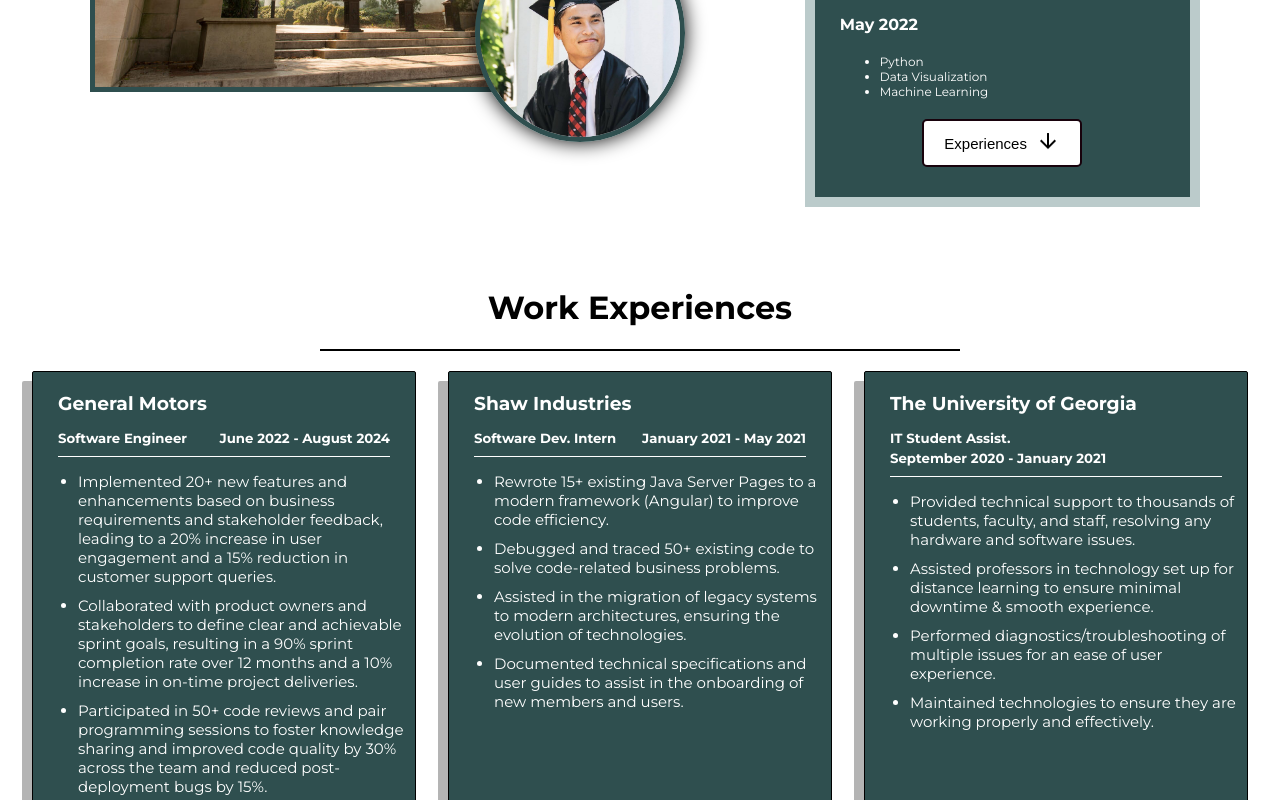
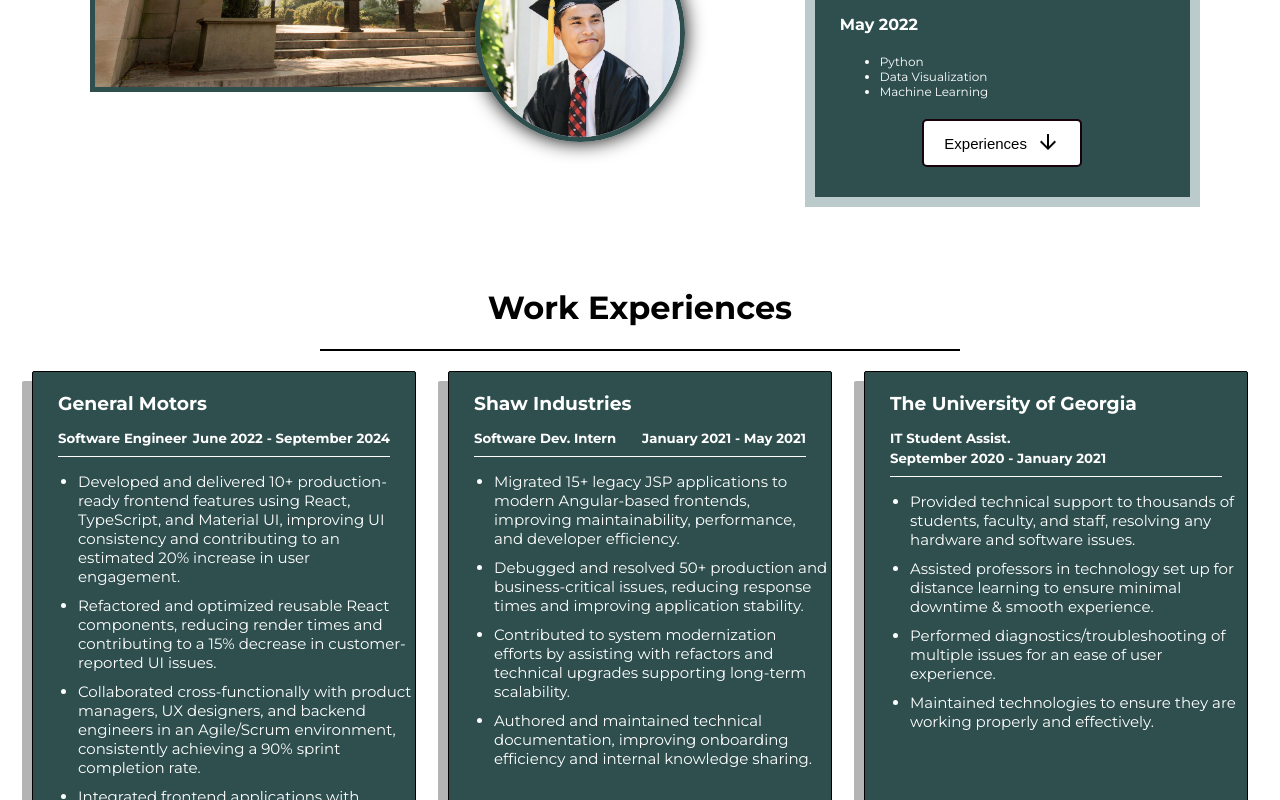
Before and after one commit to TangoCode99/react-practice, a React (Create React App) app: page / in a window 1280 px wide. Shown: the part 2000-2800 px from the top of the page. Built offline with nearby package versions, Linux system fonts and the light colour scheme.

Commit message:
condensed project section

```diff
--- a/src/components/about.jsx
+++ b/src/components/about.jsx
@@ -140,10 +140,10 @@
                             </ul>
                             <div className="link-div">
                                 {project.demoLink &&
-                                    <Link href={project.demoLink} className="link"><ArrowForwardIcon fontSize="small"/> Go to Live Demo</Link>
+                                    <Link href={project.demoLink} className="link"><ArrowForwardIcon fontSize="small" /> Go to Live Demo</Link>
                                 }
                                 {project.codeLink &&
-                                    <Link href={project.codeLink} className="link"><ArrowForwardIcon fontSize="small"/> Go to Code</Link>
+                                    <Link href={project.codeLink} className="link"><ArrowForwardIcon fontSize="small" /> Go to Code</Link>
                                 }
                             </div>
                         </div>
@@ -222,15 +222,34 @@
                         <h3>General Motors</h3>
                         <div className="role-sec">
                             <h5>Software Engineer</h5>
-                            <h5>June 2022 - August 2024</h5>
+                            <h5>June 2022 - September 2024</h5>
                         </div>
                         <div className="wrapper-info">
                             <ul>
-                                <li>Implemented 20+ new features and enhancements based on business requirements and stakeholder feedback, leading to a 20% increase in user engagement and a 15% reduction in customer support queries.</li>
-                                <li>Collaborated with product owners and stakeholders to define clear and achievable sprint goals, resulting in a 90% sprint completion rate over 12 months and a 10% increase in on-time project deliveries.</li>
-                                <li>Participated in 50+ code reviews and pair programming sessions to foster knowledge sharing and improved code quality by 30% across the team and reduced post-deployment bugs by 15%.</li>
-                                <li>Conducted unit testing and developed performance scripts to track the software's capability/stability as more users are on boarded to the app.</li>
-                                <li>Identified and fixed over 100+ bugs in the codebase, improving software stability and user experience by 25%.</li>
+                                <li>
+                                    Developed and delivered 10+ production-ready frontend features using React, TypeScript, and Material UI, improving
+                                    UI consistency and contributing to an estimated 20% increase in user engagement.
+                                </li>
+                                <li>
+                                    Refactored and optimized reusable React components, reducing render times and contributing to a 15% decrease in
+                                    customer-reported UI issues.
+                                </li>
+                                <li>
+                                    Collaborated cross-functionally with product managers, UX designers, and backend engineers in an Agile/Scrum
+                                    environment, consistently achieving a 90% sprint completion rate.
+                                </li>
+                                <li>
+                                    Integrated frontend applications with RESTful APIs, ensuring scalable data flow, error handling, and maintainable
+                                    architecture.
+                                </li>
+                                <li>
+                                    Supported performance and load testing initiatives using Apache JMeter, helping identify high-traffic API bottlenecks
+                                    and improve system reliability under peak load.
+                                </li>
+                                <li>
+                                    Conducted code reviews and pair programming, improving code quality, enforcing best practices, and contributing to a
+                                    15% reduction in post-deployment bugs.
+                                </li>
                             </ul>
                         </div>
                     </div>
@@ -242,10 +261,21 @@
                         </div>
                         <div className="wrapper-info">
                             <ul>
-                                <li>Rewrote 15+ existing Java Server Pages to a modern framework (Angular) to improve code efficiency.</li>
-                                <li>Debugged and traced 50+ existing code to solve code-related business problems.</li>
-                                <li>Assisted in the migration of legacy systems to modern architectures, ensuring the evolution of technologies.</li>
-                                <li>Documented technical specifications and user guides to assist in the onboarding of new members and users.</li>
+                                <li>
+                                    Migrated 15+ legacy JSP applications to modern Angular-based frontends, improving maintainability, performance,
+                                    and developer efficiency.
+                                </li>
+                                <li>
+                                    Debugged and resolved 50+ production and business-critical issues, reducing response times and improving
+                                    application stability.
+                                </li>
+                                <li>
+                                    Contributed to system modernization efforts by assisting with refactors and technical upgrades supporting long-term
+                                    scalability.
+                                </li>
+                                <li>
+                                    Authored and maintained technical documentation, improving onboarding efficiency and internal knowledge sharing.
+                                </li>
                             </ul>
                         </div>
                     </div>
--- a/src/styles/about.css
+++ b/src/styles/about.css
@@ -182,7 +182,7 @@
   font-size: 30px;
   font-weight: 700;
   border-bottom: 1px solid white;
-  width: 20%;
+  width: 25%;
   padding: 5px 0px;
 }
 
@@ -429,6 +429,8 @@
 .projects-body {
   display: flex;
   flex-direction: column;
+  justify-content: center;
+  align-items: center;
   text-align: left;
   padding: 0 20px;
   box-sizing: border-box;
@@ -439,8 +441,9 @@
   flex-direction: row;
   justify-content: space-around;
   align-items: center;
-  margin: 20px;
-  padding: 10px;
+  margin: 20px 0;
+  padding: 10px 20px;
+  width: 70%;
   background-color: white;
   border-radius: 10px;
 }
```
Lines whose indentation alone changed are shown as unchanged.
